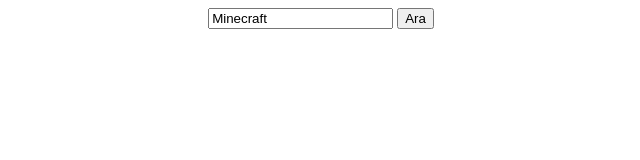
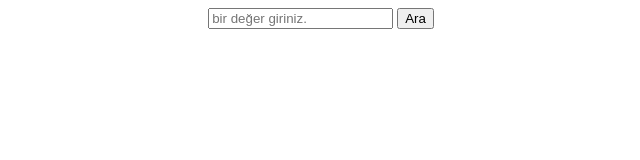
Before and after one commit to Noob1545/fotograf-bulma, a plain HTML site: page index.html in a window 1280 px wide. Shown: the full height of the page, 319-959 px from the left. Drawn offline with Linux system fonts and the light colour scheme.

Commit message:
Update index.html

```diff
--- a/index.html
+++ b/index.html
@@ -6,7 +6,7 @@
 </head>
 <body>
         <div>
-            <input type="text" placeholder="bir değer giriniz." value="Minecraft">
+            <input type="text" placeholder="bir değer giriniz.">
             <button>Ara</button>
         </div>
         <br>
```
